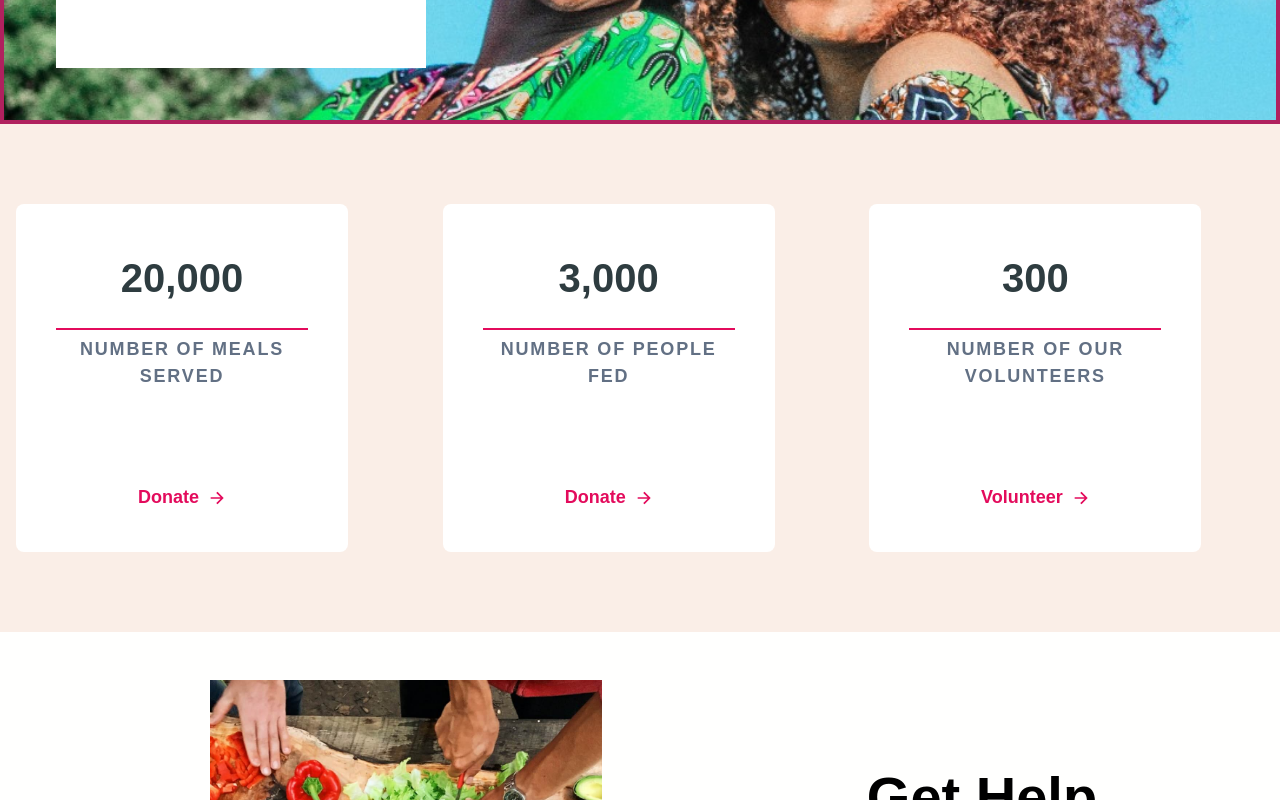
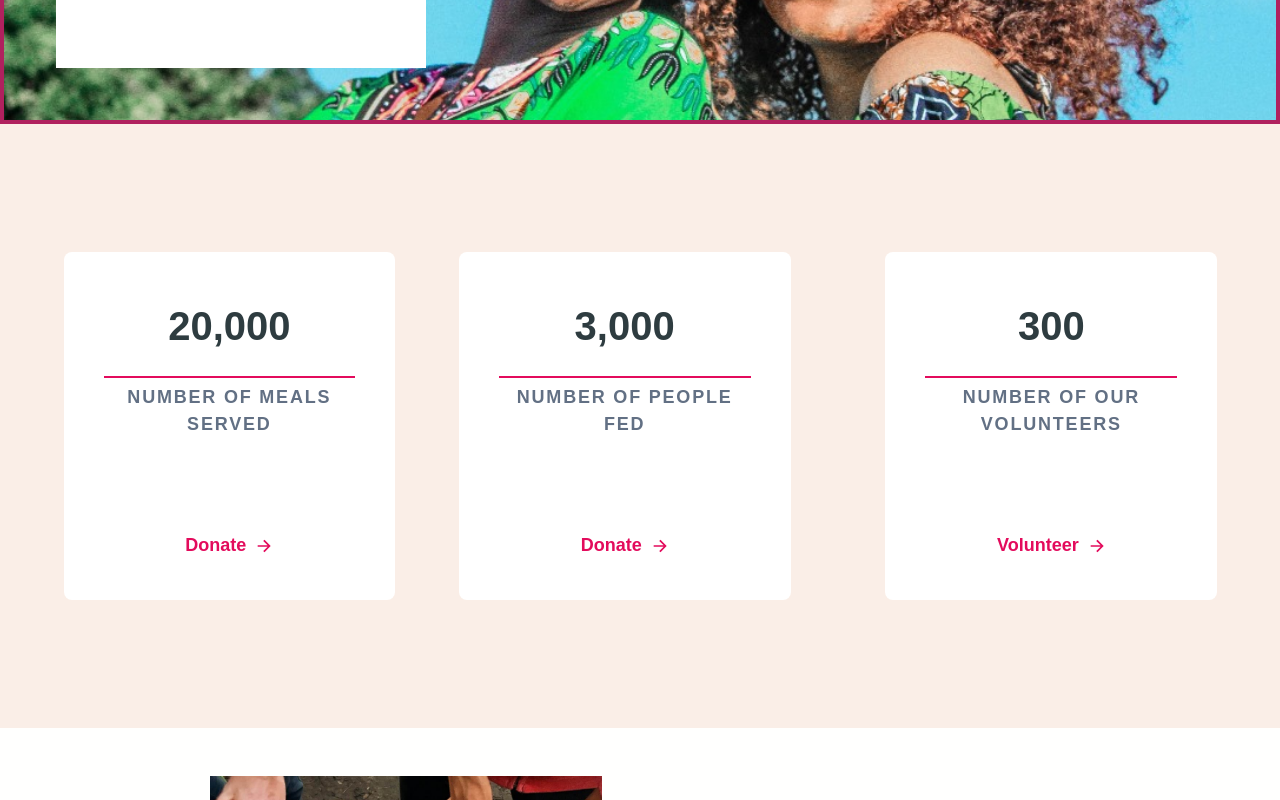
Before and after one commit to peteregbujie/foodbank-landing-page, a React (Create React App) app: page / in a window 1280 px wide. Shown: the part 468-1268 px from the top of the page. Built offline with nearby package versions, Linux system fonts and the light colour scheme.

Commit message:
Fixed card margin

```diff
--- a/src/App.css
+++ b/src/App.css
@@ -131,20 +131,21 @@ nav {
  grid-area: card1;
  grid-column: 1/2;
  grid-row: 3/4;
- margin: 4rem 2;
+ margin: 4rem 2rem;
+ margin-left: 4rem;
 }
 
 #card2 {
  grid-area: card2;
  grid-column: 2/3;
  grid-row: 3/4;
- margin: 4rem 2;
+ margin: 4rem 2rem;
 }
 #card3 {
  grid-area: card3;
  grid-column: 3/4;
  grid-row: 3/4;
- margin: 4rem 2;
+ margin: 4rem 2rem;
 }
 
 #more1 {
```
